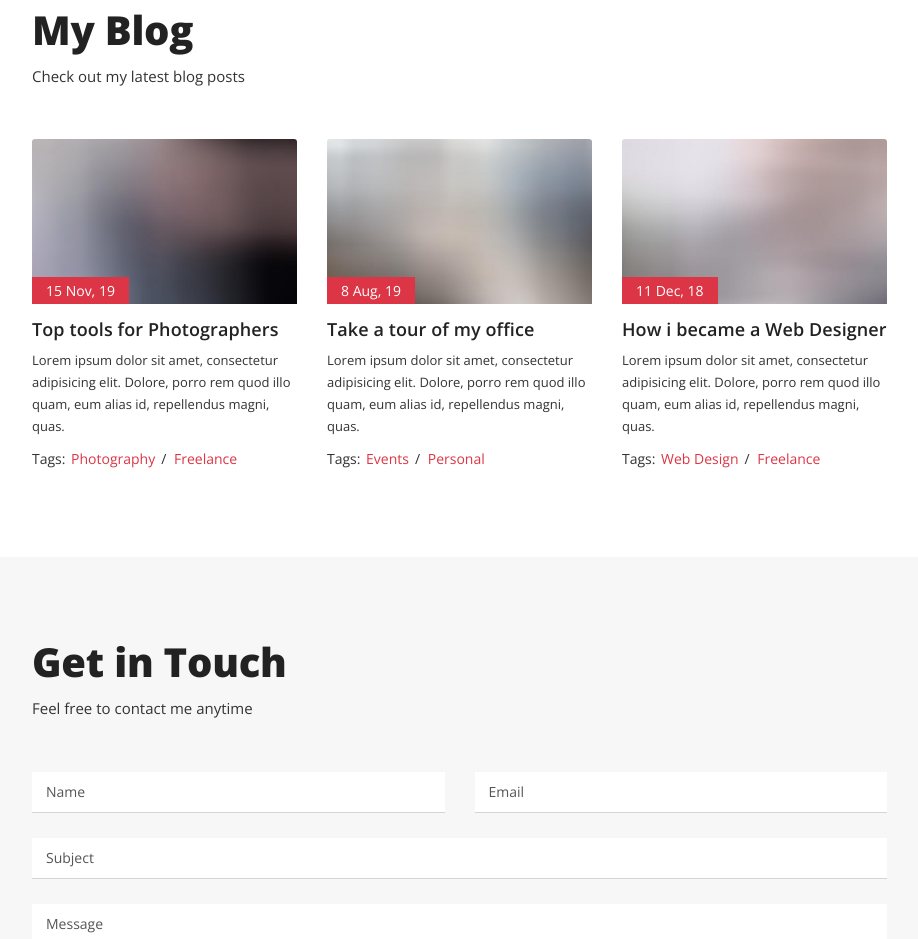
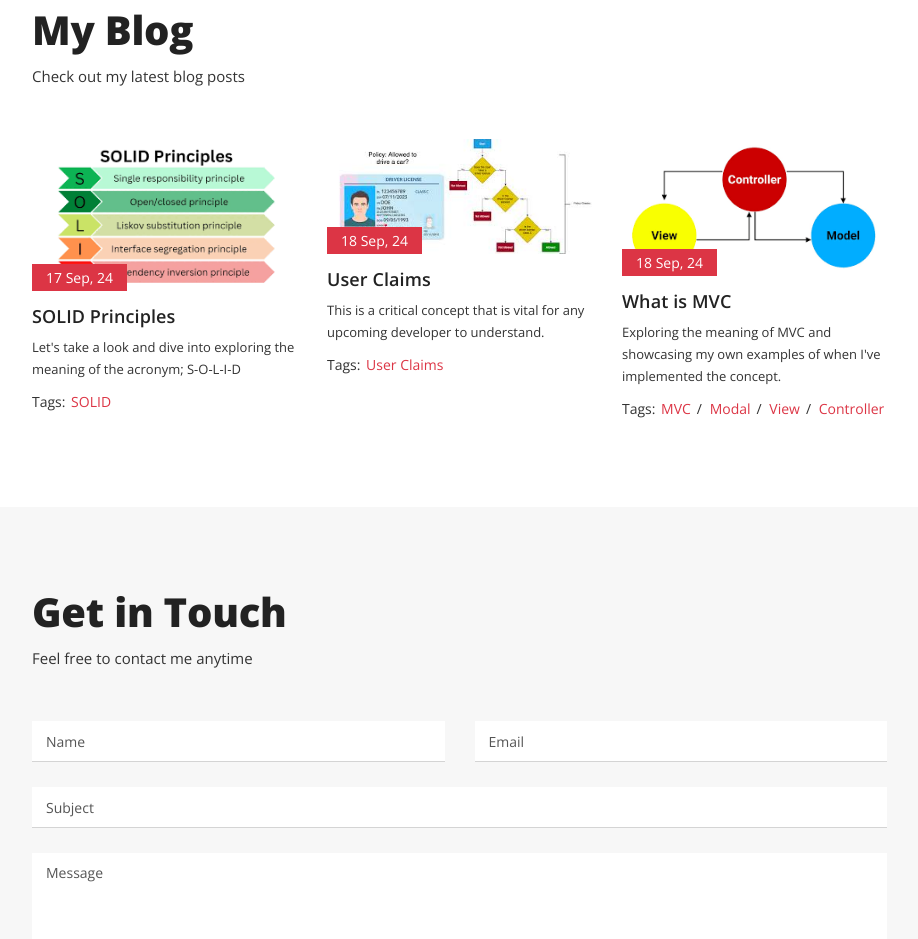
Before and after one commit to Ntozakhe/Portfolio, a plain HTML site: page Index.html in a window 1280 px wide. Shown: the part 4320-5259 px from the top of the page, without its empty margins (298-1216 px from the left). Drawn offline with nearby package versions, Linux system fonts and the light colour scheme.

Commit message:
Editing the blog section

```diff
--- a/Index.html
+++ b/Index.html
@@ -547,15 +547,15 @@
           <div class="row justify-content-center">
             <!-- Single post-->
             <div class="col-12 col-sm-8 col-lg-4">
-              <div class="card single-post"><a class="post-img" href="#0"><img class="card-img-top" src="img/post-1.jpg" alt="Blog post"><span class="content-date">15 Nov, 19</span></a>
-                <div class="card-body post-content"><a href="#0">
-                    <h5 class="card-title content-title">Top tools for Photographers</h5>
+              <div class="card single-post"><a class="post-img" target="_blank" href="https://blogproject-production-f62a.up.railway.app/BlogPosts/UrlFriendly/solid-principles"><img class="card-img-top" src="img/15.png" alt="Blog post"><span class="content-date">17 Sep, 24</span></a>
+                <div class="card-body post-content"><a target="_blank" href="https://blogproject-production-f62a.up.railway.app/BlogPosts/UrlFriendly/solid-principles">
+                    <h5 class="card-title content-title">SOLID Principles</h5>
                   </a>
-                  <p class="card-text content-description">Lorem ipsum dolor sit amet, consectetur adipisicing elit. Dolore, porro rem quod illo quam, eum alias id, repellendus magni, quas.</p>
+                  <p class="card-text content-description">Let's take a look and dive into exploring the meaning of the acronym; S-O-L-I-D</p>
                   <div class="content-tags"><span class="tags-title">Tags:</span>
                     <ul class="list-unstyled list-inline tags-list">
-                      <li class="list-inline-item"><a href="#0">Photography</a></li>
-                      <li class="list-inline-item"><a href="#0">Freelance</a></li>
+                      <li class="list-inline-item"><a href="#0">SOLID</a></li>
+
                     </ul>
                   </div>
                 </div>
@@ -563,15 +563,15 @@
             </div>
             <!-- Single post-->
             <div class="col-12 col-sm-8 col-lg-4">
-              <div class="card single-post"><a class="post-img" href="#0"><img class="card-img-top" src="img/post-2.jpg" alt="Blog post"><span class="content-date">8 Aug, 19</span></a>
-                <div class="card-body post-content"><a href="#0">
-                    <h5 class="card-title content-title">Take a tour of my office</h5>
+              <div class="card single-post"><a class="post-img" target="_blank" href="https://blogproject-production-f62a.up.railway.app/BlogPosts/UrlFriendly/user-claims"><img class="card-img-top" src="img/14.jpeg" alt="Blog post"><span class="content-date">18 Sep, 24</span></a>
+                <div class="card-body post-content"><a target="_blank" href="https://blogproject-production-f62a.up.railway.app/BlogPosts/UrlFriendly/user-claims">
+                    <h5 class="card-title content-title">User Claims</h5>
                   </a>
-                  <p class="card-text content-description">Lorem ipsum dolor sit amet, consectetur adipisicing elit. Dolore, porro rem quod illo quam, eum alias id, repellendus magni, quas.</p>
+                  <p class="card-text content-description">This is a critical concept that is vital for any upcoming developer to understand.</p>
                   <div class="content-tags"><span class="tags-title">Tags:</span>
                     <ul class="list-unstyled list-inline tags-list">
-                      <li class="list-inline-item"><a href="#0">Events</a></li>
-                      <li class="list-inline-item"><a href="#0">Personal</a></li>
+                      <li class="list-inline-item"><a href="#0">User Claims</a></li>
+
                     </ul>
                   </div>
                 </div>
@@ -579,15 +579,17 @@
             </div>
             <!-- Single post-->
             <div class="col-12 col-sm-8 col-lg-4">
-              <div class="card single-post"><a class="post-img" href="#0"><img class="card-img-top" src="img/post-3.jpg" alt="Blog post"><span class="content-date">11 Dec, 18</span></a>
-                <div class="card-body post-content"><a href="#0">
-                    <h5 class="card-title content-title">How i became a Web Designer</h5>
+              <div class="card single-post"><a class="post-img" target="_blank" href="https://blogproject-production-f62a.up.railway.app/BlogPosts/UrlFriendly/what-is-mvc"><img class="card-img-top" src="img/mvc.png" alt="Blog post"><span class="content-date">18 Sep, 24</span></a>
+                <div class="card-body post-content"><a target="_blank" href="https://blogproject-production-f62a.up.railway.app/BlogPosts/UrlFriendly/what-is-mvc">
+                    <h5 class="card-title content-title">What is MVC</h5>
                   </a>
-                  <p class="card-text content-description">Lorem ipsum dolor sit amet, consectetur adipisicing elit. Dolore, porro rem quod illo quam, eum alias id, repellendus magni, quas.</p>
+                  <p class="card-text content-description">Exploring the meaning of MVC and showcasing my own examples of when I've implemented the concept.</p>
                   <div class="content-tags"><span class="tags-title">Tags:</span>
                     <ul class="list-unstyled list-inline tags-list">
-                      <li class="list-inline-item"><a href="#0">Web Design</a></li>
-                      <li class="list-inline-item"><a href="#0">Freelance</a></li>
+                      <li class="list-inline-item"><a href="#0">MVC</a></li>
+                      <li class="list-inline-item"><a href="#0">Modal</a></li>
+                      <li class="list-inline-item"><a href="#0">View</a></li>
+                      <li class="list-inline-item"><a href="#0">Controller</a></li>
                     </ul>
                   </div>
                 </div>
```
Also changed, not shown: img/14.jpeg (added), img/15.png (added), img/DI2.png (added), img/mvc.png (added), js/15.png (added).
